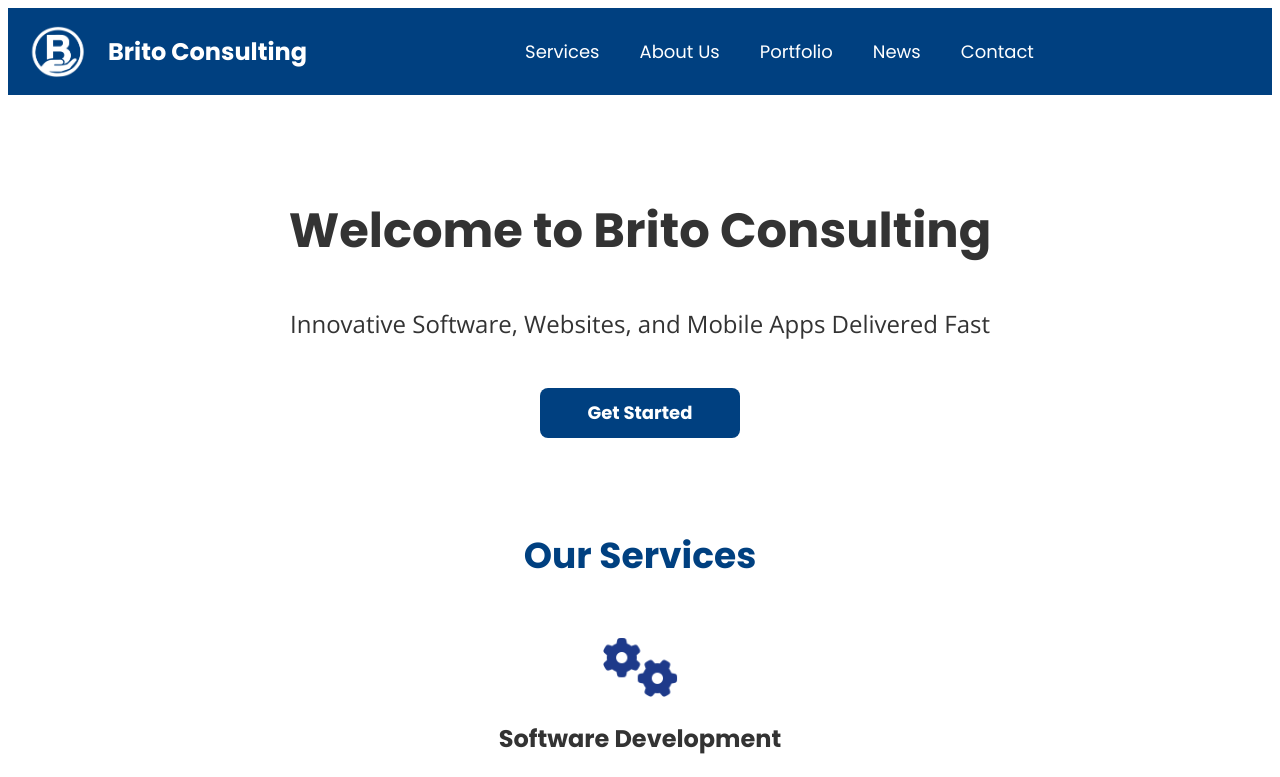
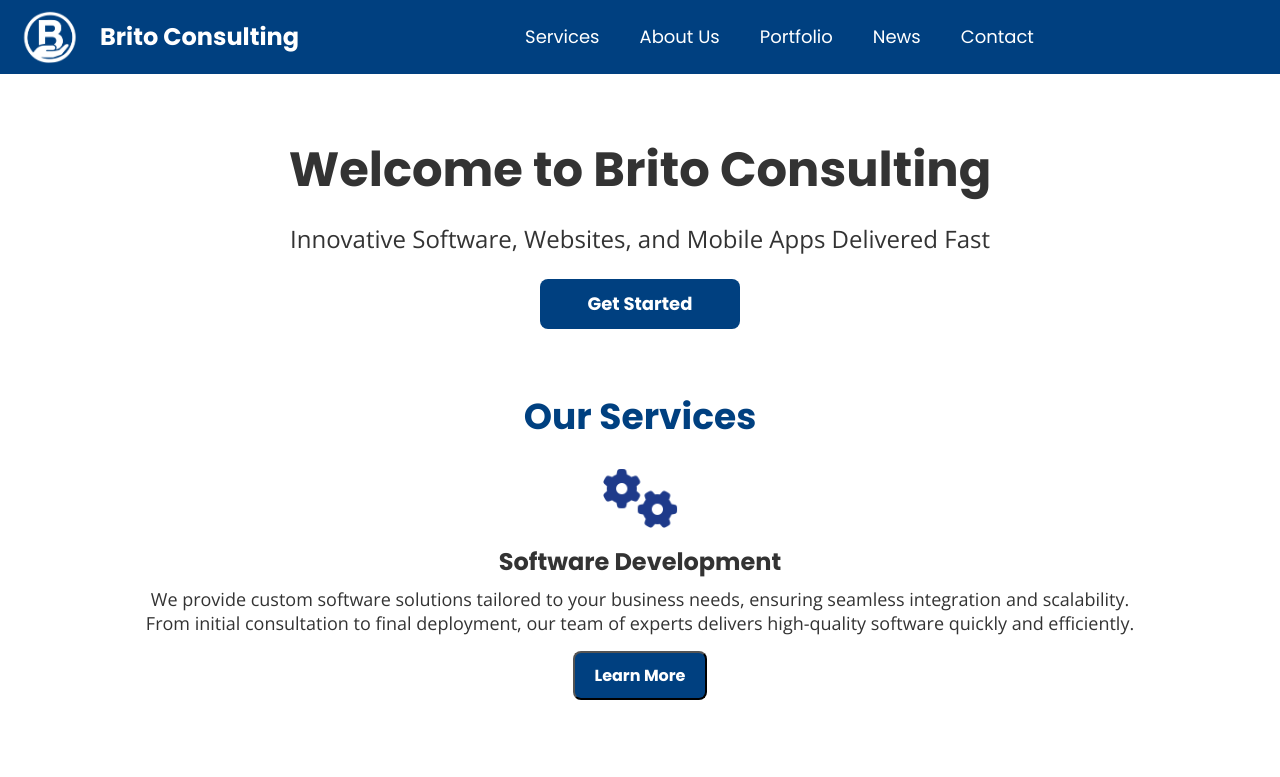
Before and after one commit to britotiago03/brito-consulting-website, a React (Create React App) app: page / in a window 1280 px wide. Shown: the top 777 px of the page. Built offline with nearby package versions, Linux system fonts and the light colour scheme.

Commit message:
Update Header.css, reset css

```diff
--- a/src/components/Header.css
+++ b/src/components/Header.css
@@ -1,4 +1,10 @@
 @import url('https://fonts.googleapis.com/css2?family=Poppins:wght@400;600&display=swap');
+
+* {
+    padding: 0;
+    margin: 0;
+    list-style: none;
+}
 
 .header {
     background-color: #004080; /* blue-900 */
```
